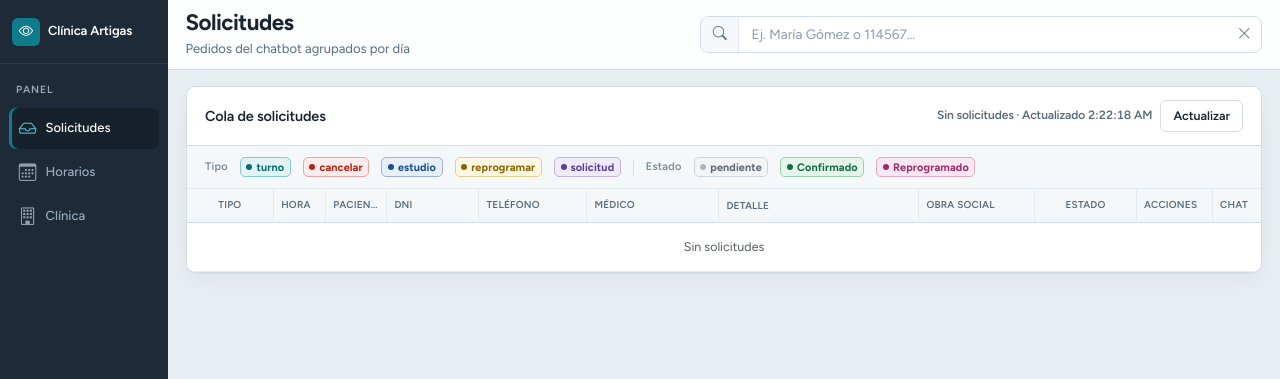
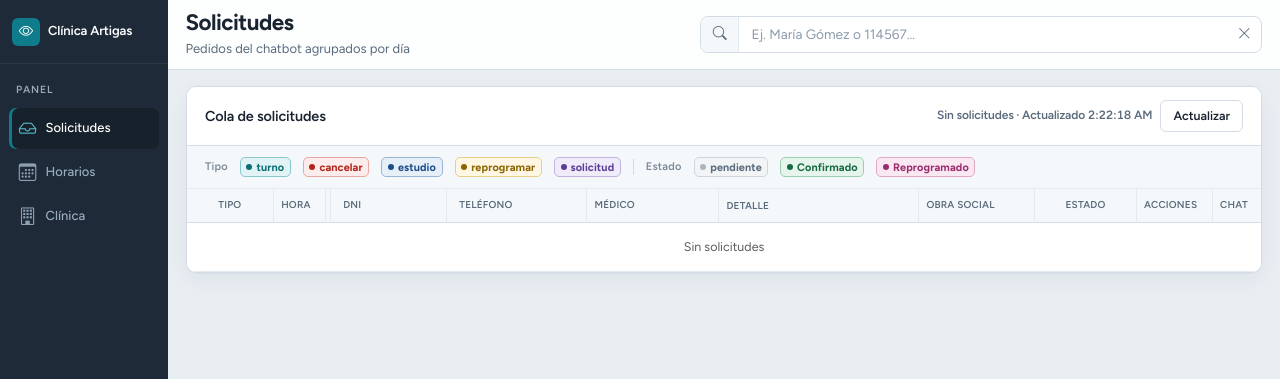
Before and after one commit to VesselVI/Chatbot__Artigas_n8n, a FastAPI app: page / in a window 1280 px wide. Shown: the top 379 px of the page. Run offline with FastAPI, Linux system fonts and the light colour scheme; the visitor is signed in with stand-in values (Sample User, id 1); data comes from the database, SQL or seed files in the repository; data that the repository does not hold is empty.

Commit message:
Widen DNI and Teléfono padding so Paciente is less empty.
Give those mono columns more horizontal room so leftover table width is not dumped into short patient names.

Co-authored-by: Cursor <cursoragent@cursor.com>

```diff
--- a/dashboard/templates/index.html
+++ b/dashboard/templates/index.html
@@ -601,8 +601,8 @@
     .solicitudes-table col.c-tipo { width: 5.4rem; }
     .solicitudes-table col.c-hora { width: 3.25rem; }
     .solicitudes-table col.c-paciente { width: auto; }
-    .solicitudes-table col.c-dni { width: 5.75rem; }
-    .solicitudes-table col.c-tel { width: 6.75rem; }
+    .solicitudes-table col.c-dni { width: 7.25rem; }
+    .solicitudes-table col.c-tel { width: 8.75rem; }
     .solicitudes-table col.c-medico { width: 8.25rem; }
     .solicitudes-table col.c-detalle { width: 12.5rem; }
     .solicitudes-table col.c-obra { width: 7.25rem; }
@@ -624,6 +624,13 @@
     .solicitudes-table tbody td.col-estado {
       padding: 0.35rem 0.2rem;
       text-align: center;
+    }
+    .solicitudes-table thead th.col-dni,
+    .solicitudes-table thead th.col-tel,
+    .solicitudes-table tbody td.col-dni,
+    .solicitudes-table tbody td.col-tel {
+      padding-left: 0.75rem;
+      padding-right: 0.75rem;
     }
     .col-hora { text-align: left; }
     .col-acciones {
```
Also changed, not shown: dashboard/examples/solicitudes-sharp.html (+9 -2 lines).
